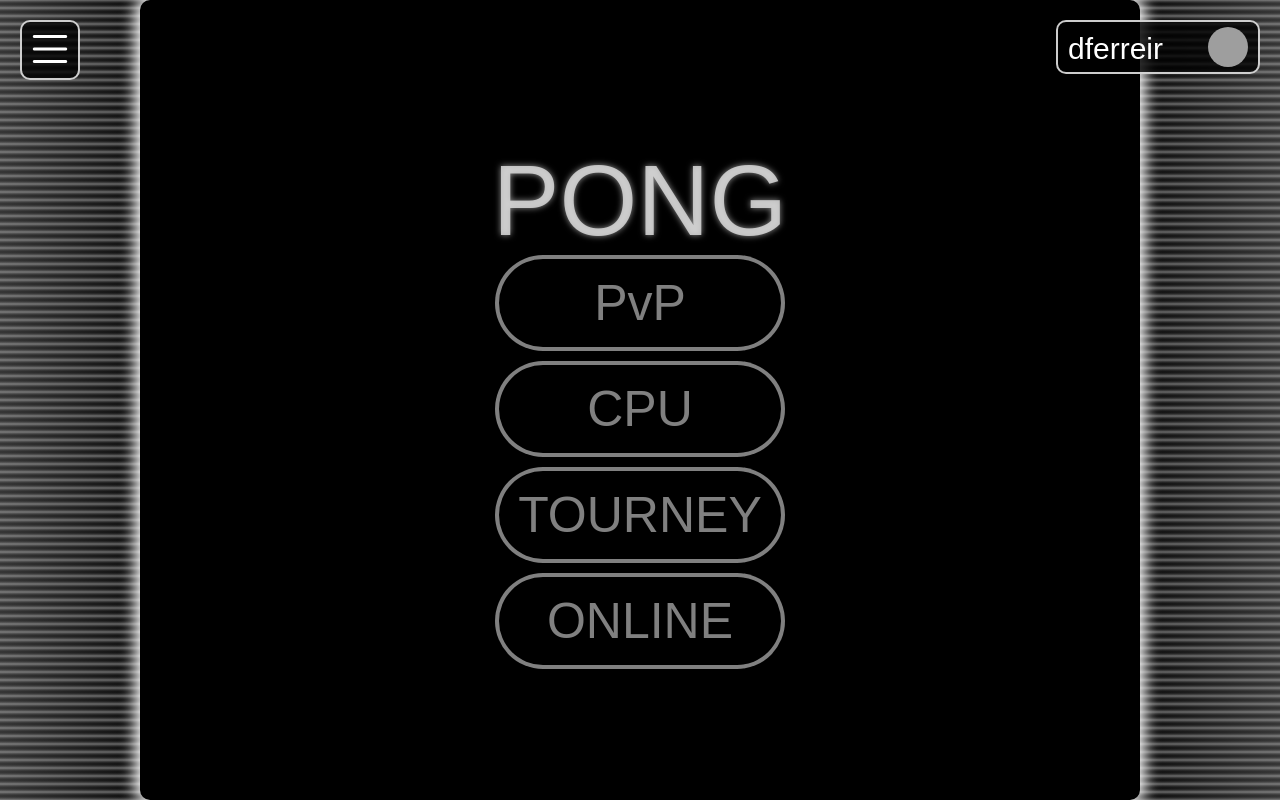
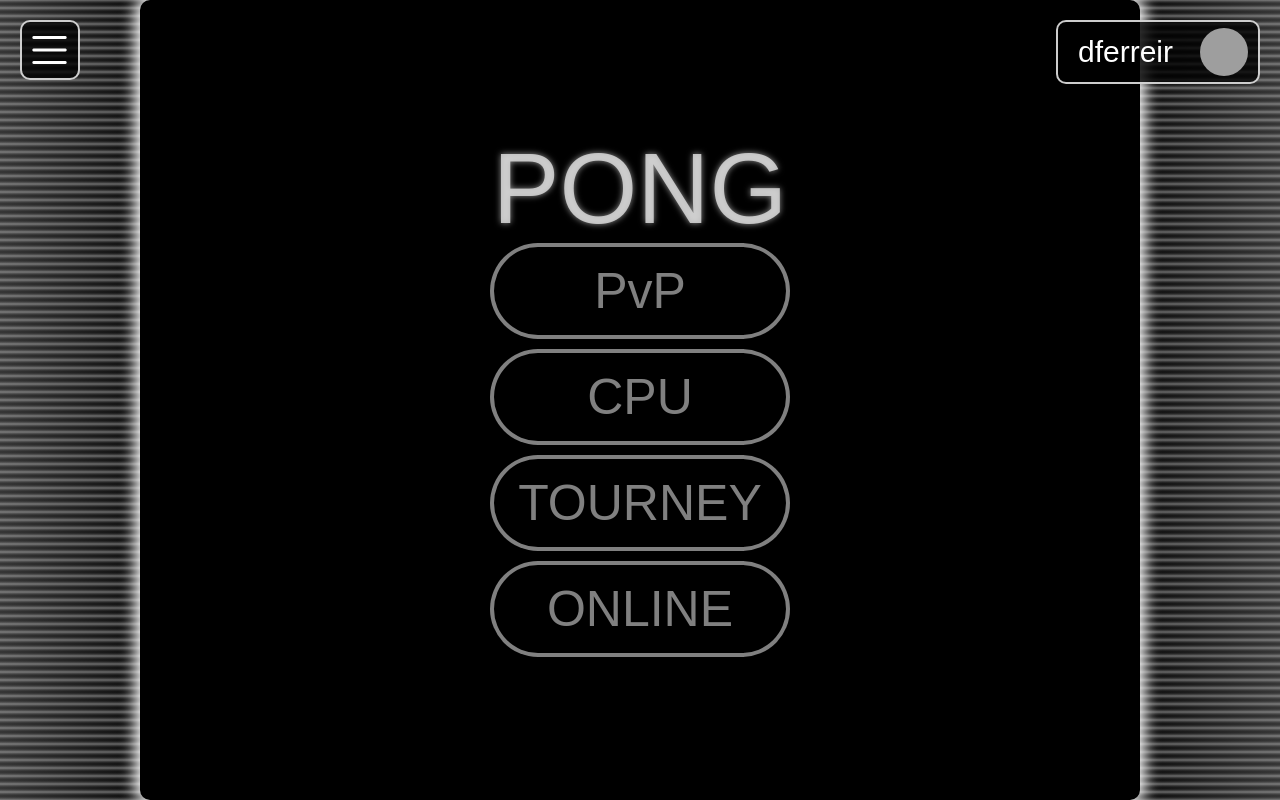
Before and after one commit to ritberg/ft_transcendence, a Django app: page /index/ in a window 1280 px wide. Run offline with Django 4.2, Linux system fonts and the light colour scheme; grey boxes are pictures that could not be loaded.

Commit message:
Layout redone for every element

```diff
--- a/app/home_page/static/scripts/animations.js
+++ b/app/home_page/static/scripts/animations.js
@@ -16,7 +16,7 @@ document.getElementById("profile-button").addEventListener("click", function() {
 		document.getElementById("main-buttons").style.display = "none";
 	} else {
 		document.getElementById("profile-box_main").style.display = "none";
-		document.getElementById("main-buttons").style.display = "block";
+		document.getElementById("main-buttons").style.display = "flex";
 	}
 });
 
@@ -36,12 +36,12 @@ document.getElementById("main-buttons").addEventListener("click", function() {
 				document.getElementById("tournoi").classList.remove("shown");
 				document.getElementById("tournoi").classList.add("hidden");
 				setTimeout(function() {
-					document.getElementById("nickname_setup_box").style.display = "block";
+					document.getElementById("tournoi").style.display = "none";
+					document.getElementById("nickname_setup_box").style.display = "flex";
 					enterNicknames(document.getElementById("slider1").value);
 					// document.getElementById("brackets").style.display = "block";
 					// drawBrackets(document.getElementById("slider1").value);
-				}, 500);
-				// GameMode(2);
+				}, 700);
 			});
 		}
 		else if (button_id === "pvp-mode")
--- a/app/home_page/static/scripts/brackets.js
+++ b/app/home_page/static/scripts/brackets.js
@@ -32,7 +32,6 @@ export function drawBrackets(n) {
 }
 
 export function enterNicknames(n) {
-	// n = 1;
 	const form = document.createElement("form");
 	for (let i = 0; i < n; i++) {
 		const userBox = document.createElement("div");
--- a/app/home_page/static/styles/styles.css
+++ b/app/home_page/static/styles/styles.css
@@ -133,15 +124,7 @@ body {
 	transform: translate(-20%, -50%);
 	animation: trophy-pulse 3s infinite;
 }
-@keyframes fade-down-tournoi {
-	to {
-		opacity: 0;
-		width: 600px;
-		/* transform: translate(-50%, -40%); */
-	}
-}
 .avatar_pic {
-	position: absolute;
 	overflow: hidden;
 	border-radius: 50%;
 }
@@ -314,6 +303,10 @@ body {
 	font-size: 12px;
 }
 #hamburger-icon {
+	display: flex;
+	justify-content: space-between;
+	flex-direction: row;
+	align-items: center;
 	background: rgba(0, 0, 0, .8);
 	position: absolute;
 	border: 2px solid rgba(255, 255, 255, .8);
@@ -322,19 +315,19 @@ body {
 	left: 20px;
 	height: 60px;
 	width: 60px;
+	padding: 0;
 	z-index: 1;
 	cursor: pointer;
 	transition: all ease-out .1s;
 }
 #hamburger-icon i {
-	position: absolute;
+	position: relative;
+	margin: 0 0 0 2.5px;
+	height: 50px;
 	font-size: 50px;
-	font-family: "Arial";
+	line-height: 100%;
 	color: white;
 	background-color: transparent;
-	border: none;
-	top: 0px;
-	left: 3px;
 }
 #hamburger-icon h6 {
 	pointer-events: none;
@@ -421,32 +412,36 @@ body {
 	text-shadow: white 0 0 5px;
 }
 #profile-box {
+	position: absolute;
+	display: flex;
+	flex-direction: row;
+	justify-content: space-between;
+	align-items: center;
 	background: rgba(0, 0, 0, .8);
-	position: absolute;
 	border: 2px solid rgba(255, 255, 255, .8);
 	border-radius: 10px;
 	top: 20px;
 	right: 20px;
-	height: 50px;
+	height: 60px;
 	width: 200px;
 	cursor: pointer;
 	z-index: 1;
 }
 #profile-box h6 {
-	position: absolute;
 	font-size: 30px;
 	font-family: "Arial";
 	color: white;
-	margin: 10px 10px;
-	text-align: left;
+	width: 95px;
+	height: 30px;
+	margin: 0 0 0 20px;
+	text-align: center;
+	line-height: 100%;
 	font-weight: normal;
 }
 #profile-box .avatar_pic {
+	margin: 0 10px 0 0;
 	height: 80%;
-	width: 40px;
-	right: 10px;
-	top: 50%;
-	transform: translateY(-50%);
+	width: 48px;
 }
 #game {
 	background-color: black;
@@ -463,28 +458,28 @@ body {
 	position: absolute;
 	display: flex;
 	flex-direction: column;
+	align-items: center;
 	width: 300px;
-	height: 500px;
 	left: 50%;
 	top: 50%;
 	transform: translate(-50%, -50%);
 	opacity: 1;
 }
-#main-buttons.hidden {
+.hidden {
 	animation: fade-down-main 1s;
 	animation-fill-mode: forwards;
 }
 @keyframes fade-down-main {
 	to {
 		opacity: 0;
-		transform: translateY(50px);
+		top: 55%;
 	}
 }
 #main-buttons h1 {
 	font-family: "Arial";
 	color: rgba(255, 255, 255, 0.5);
 	font-size: 100px;
-	margin: 0 0 0 0;
+	margin: 0;
 	text-align: center;
 	font-weight: 300;
 	height: 100px;
@@ -498,7 +493,7 @@ body {
 	border-radius: 50px;
 	padding: 15px 0px;
 	margin: 5px;
-	/* width: 300px; */
+	width: 100%;
 	font-size: 50px;
 	font-family: "Arial";
 	cursor: pointer;
```
Also changed, not shown: other parts of app/home_page/static/styles/styles.css (+63 -56 lines), app/home_page/static/scripts/main.js (+2 -5 lines), app/home_page/templates/index.html (+0 -7 lines).
